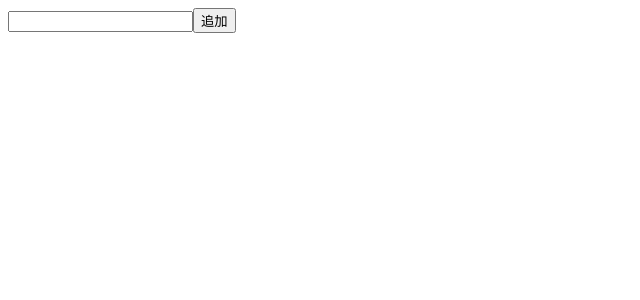
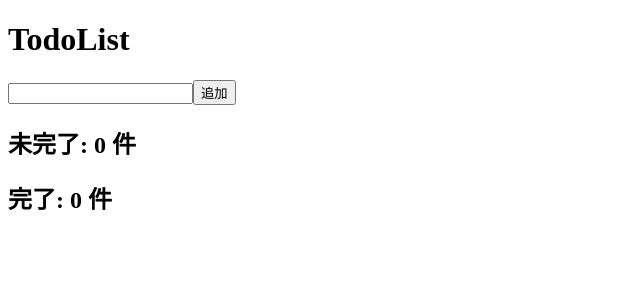
Before and after one commit to hibix43/TodoAppWithReduxToolkit, a React app: page / in a window 1280 px wide. Shown: the top 300 px of the page, without its empty margins (0-640 px from the left). Built offline with nearby package versions, Linux system fonts and the light colour scheme.

Commit message:
タスクの件数を見出しに表示できるようにした

```diff
--- /dev/null
+++ b/src/Header.tsx
@@ -0,0 +1,11 @@
+import React from 'react';
+
+type Props = {
+  children: React.ReactNode;
+  level: 1 | 2 | 3 | 4 | 5 | 6;
+};
+
+export const Header: React.FC<Props> = ({ children, level }) => {
+  const Tag = React.createElement(`h${level}`, null, children);
+  return <>{Tag}</>;
+};
--- a/src/Page.tsx
+++ b/src/Page.tsx
@@ -1,5 +1,6 @@
 import React, { useState } from 'react';
 import { FormContainer } from './FormContainer';
+import { Header } from './Header';
 import { ListContainer } from './ListContainer';
 
 export type Todo = {
@@ -29,22 +30,22 @@ const Page: React.FC = () => {
     );
   };
 
+  const incompleteTodos = todos.filter((todo) => !todo.completed);
+  const completedTodos = todos.filter((todo) => todo.completed);
+
   return (
     <div>
+      <Header level={1}>{'TodoList'}</Header>
       <FormContainer
         inputValue={newTodoName}
         buttonChildren={'追加'}
         onSubmit={addTodo}
         onChange={setNewTodoName}
       />
-      <ListContainer
-        todos={todos.filter((todo) => !todo.completed)}
-        onChange={changeTodoChecked}
-      />
-      <ListContainer
-        todos={todos.filter((todo) => todo.completed)}
-        onChange={changeTodoChecked}
-      />
+      <Header level={2}>{`未完了: ${incompleteTodos.length} 件`}</Header>
+      <ListContainer todos={incompleteTodos} onChange={changeTodoChecked} />
+      <Header level={2}>{`完了: ${completedTodos.length} 件`}</Header>
+      <ListContainer todos={completedTodos} onChange={changeTodoChecked} />
     </div>
   );
 };
```
